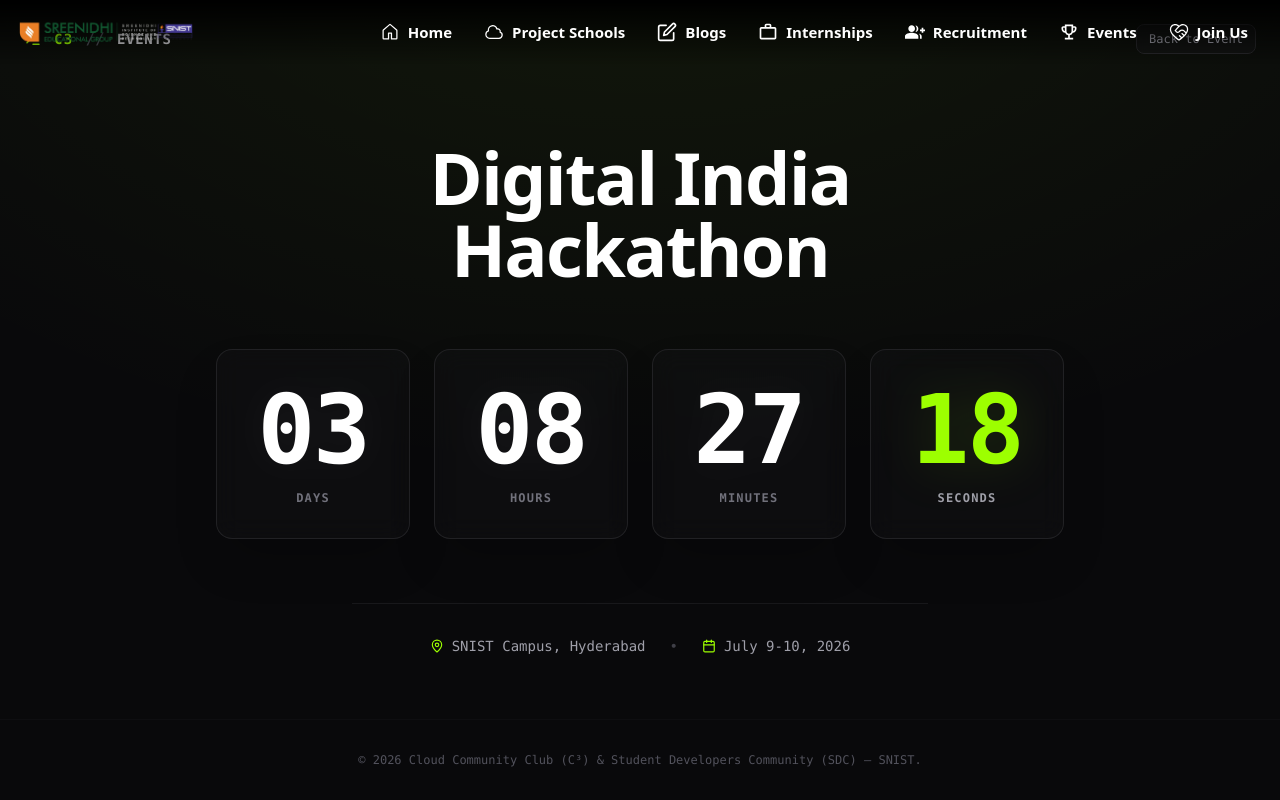
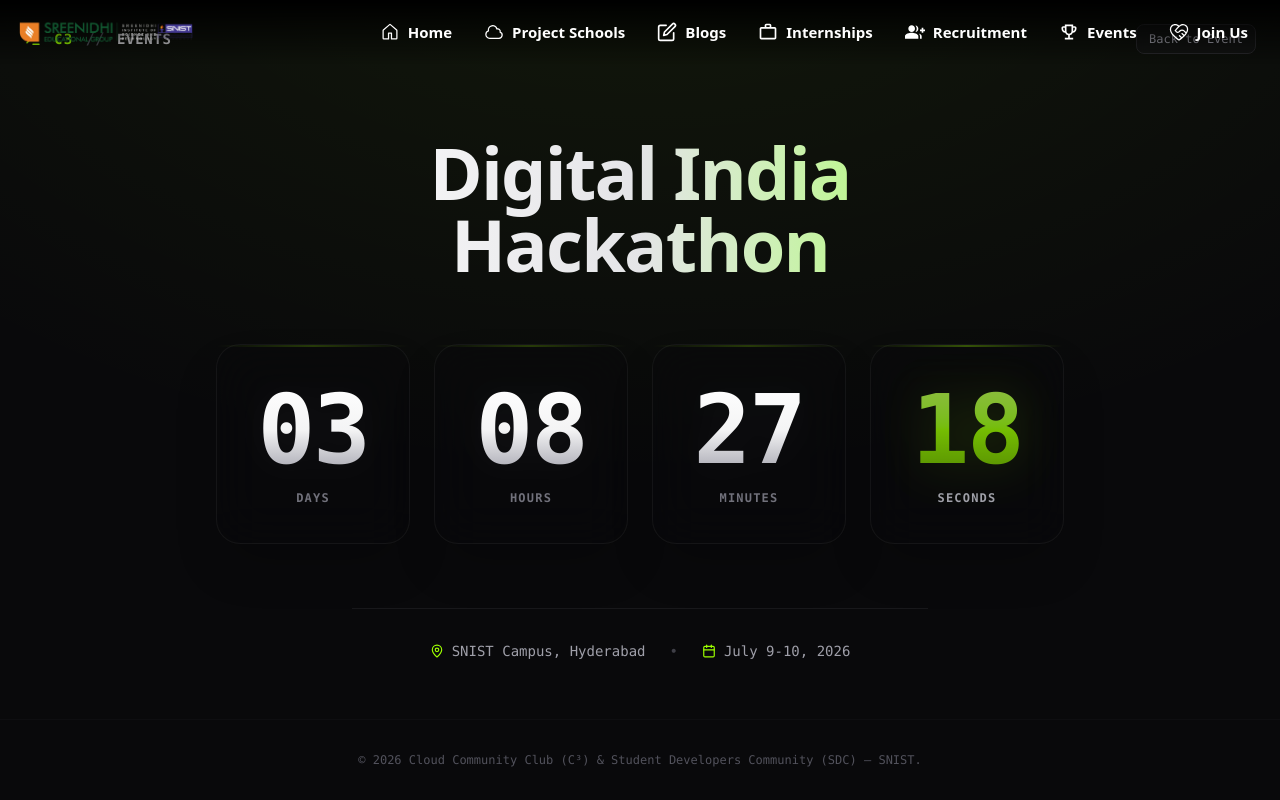
Before and after one commit to cloudcommunityclub/snist-website-fn, a Next.js app: page /events/digitalindia/countdown in a window 1280 px wide. Built offline with nearby package versions, Linux system fonts and the light colour scheme; a web font is replaced by a local one.

Commit message:
style: make countdown page more fancy with glassmorphism, text gradients, and glowing effects

```diff
--- a/src/app/events/digitalindia/countdown/page.tsx
+++ b/src/app/events/digitalindia/countdown/page.tsx
@@ -94,7 +94,7 @@
             {/* Main Content Area */}
             <main className="flex-1 flex flex-col items-center justify-center w-full max-w-4xl mx-auto px-6 py-12 z-10 text-center">
                 {/* Event Heading */}
-                <h1 className="text-4xl sm:text-6xl lg:text-7xl font-black tracking-tight text-white mb-16 max-w-3xl leading-none">
+                <h1 className="text-4xl sm:text-6xl lg:text-7xl font-black tracking-tight mb-16 max-w-3xl leading-none bg-gradient-to-r from-white via-zinc-200 to-[#9dff00] bg-clip-text text-transparent">
                     {EVENT_TITLE}
                 </h1>
 
@@ -119,36 +119,36 @@
                     /* Countdown Grid */
                     <div className="grid grid-cols-2 md:grid-cols-4 gap-4 sm:gap-6 w-full max-w-4xl mb-16">
                         {/* Days */}
-                        <div className="bg-zinc-900/30 border border-zinc-800/80 rounded-2xl p-6 sm:p-8 backdrop-blur-md relative group hover:border-zinc-700/50 transition-colors shadow-2xl flex flex-col items-center justify-center min-h-[140px] sm:min-h-[180px]">
-                            <div className="absolute inset-x-0 bottom-0 h-[2px] bg-gradient-to-r from-transparent via-[#9dff00]/30 to-transparent opacity-0 group-hover:opacity-100 transition-opacity" />
-                            <div className="text-6xl sm:text-7xl md:text-8xl font-black font-mono text-white tracking-tight leading-none mb-3 drop-shadow-[0_0_20px_rgba(255,255,255,0.05)]">
+                        <div className="bg-zinc-950/40 border border-white/5 rounded-3xl p-6 sm:p-8 backdrop-blur-xl relative group hover:border-[#9dff00]/30 hover:shadow-[0_0_30px_-5px_rgba(157,255,0,0.12)] transition-all duration-300 flex flex-col items-center justify-center min-h-[150px] sm:min-h-[200px] shadow-2xl">
+                            <div className="absolute top-0 inset-x-0 h-[2px] bg-gradient-to-r from-transparent via-[#9dff00]/40 to-transparent rounded-t-3xl opacity-50 group-hover:opacity-100 transition-opacity" />
+                            <div className="text-6xl sm:text-7xl md:text-8xl font-black font-mono tracking-tight leading-none mb-3 drop-shadow-[0_0_20px_rgba(255,255,255,0.05)] bg-gradient-to-b from-white via-zinc-100 to-zinc-400 bg-clip-text text-transparent">
                                 {String(timeLeft.days).padStart(2, '0')}
                             </div>
                             <div className="text-[10px] sm:text-xs font-mono text-zinc-500 uppercase tracking-widest font-semibold">Days</div>
                         </div>
 
                         {/* Hours */}
-                        <div className="bg-zinc-900/30 border border-zinc-800/80 rounded-2xl p-6 sm:p-8 backdrop-blur-md relative group hover:border-zinc-700/50 transition-colors shadow-2xl flex flex-col items-center justify-center min-h-[140px] sm:min-h-[180px]">
-                            <div className="absolute inset-x-0 bottom-0 h-[2px] bg-gradient-to-r from-transparent via-[#9dff00]/30 to-transparent opacity-0 group-hover:opacity-100 transition-opacity" />
-                            <div className="text-6xl sm:text-7xl md:text-8xl font-black font-mono text-white tracking-tight leading-none mb-3 drop-shadow-[0_0_20px_rgba(255,255,255,0.05)]">
+                        <div className="bg-zinc-950/40 border border-white/5 rounded-3xl p-6 sm:p-8 backdrop-blur-xl relative group hover:border-[#9dff00]/30 hover:shadow-[0_0_30px_-5px_rgba(157,255,0,0.12)] transition-all duration-300 flex flex-col items-center justify-center min-h-[150px] sm:min-h-[200px] shadow-2xl">
+                            <div className="absolute top-0 inset-x-0 h-[2px] bg-gradient-to-r from-transparent via-[#9dff00]/40 to-transparent rounded-t-3xl opacity-50 group-hover:opacity-100 transition-opacity" />
+                            <div className="text-6xl sm:text-7xl md:text-8xl font-black font-mono tracking-tight leading-none mb-3 drop-shadow-[0_0_20px_rgba(255,255,255,0.05)] bg-gradient-to-b from-white via-zinc-100 to-zinc-400 bg-clip-text text-transparent">
                                 {String(timeLeft.hours).padStart(2, '0')}
                             </div>
                             <div className="text-[10px] sm:text-xs font-mono text-zinc-500 uppercase tracking-widest font-semibold">Hours</div>
                         </div>
 
                         {/* Minutes */}
-                        <div className="bg-zinc-900/30 border border-zinc-800/80 rounded-2xl p-6 sm:p-8 backdrop-blur-md relative group hover:border-zinc-700/50 transition-colors shadow-2xl flex flex-col items-center justify-center min-h-[140px] sm:min-h-[180px]">
-                            <div className="absolute inset-x-0 bottom-0 h-[2px] bg-gradient-to-r from-transparent via-[#9dff00]/30 to-transparent opacity-0 group-hover:opacity-100 transition-opacity" />
-                            <div className="text-6xl sm:text-7xl md:text-8xl font-black font-mono text-white tracking-tight leading-none mb-3 drop-shadow-[0_0_20px_rgba(255,255,255,0.05)]">
+                        <div className="bg-zinc-950/40 border border-white/5 rounded-3xl p-6 sm:p-8 backdrop-blur-xl relative group hover:border-[#9dff00]/30 hover:shadow-[0_0_30px_-5px_rgba(157,255,0,0.12)] transition-all duration-300 flex flex-col items-center justify-center min-h-[150px] sm:min-h-[200px] shadow-2xl">
+                            <div className="absolute top-0 inset-x-0 h-[2px] bg-gradient-to-r from-transparent via-[#9dff00]/40 to-transparent rounded-t-3xl opacity-50 group-hover:opacity-100 transition-opacity" />
+                            <div className="text-6xl sm:text-7xl md:text-8xl font-black font-mono tracking-tight leading-none mb-3 drop-shadow-[0_0_20px_rgba(255,255,255,0.05)] bg-gradient-to-b from-white via-zinc-100 to-zinc-400 bg-clip-text text-transparent">
                                 {String(timeLeft.minutes).padStart(2, '0')}
                             </div>
                             <div className="text-[10px] sm:text-xs font-mono text-zinc-500 uppercase tracking-widest font-semibold">Minutes</div>
                         </div>
 
                         {/* Seconds */}
-                        <div className="bg-zinc-900/30 border border-zinc-800/80 rounded-2xl p-6 sm:p-8 backdrop-blur-md relative group hover:border-zinc-700/50 transition-colors shadow-2xl flex flex-col items-center justify-center min-h-[140px] sm:min-h-[180px]">
-                            <div className="absolute inset-x-0 bottom-0 h-[2px] bg-gradient-to-r from-transparent via-[#9dff00]/30 to-transparent opacity-0 group-hover:opacity-100 transition-opacity" />
-                            <div className="text-6xl sm:text-7xl md:text-8xl font-black font-mono text-[#9dff00] tracking-tight leading-none mb-3 drop-shadow-[0_0_25px_rgba(157,255,0,0.15)]">
+                        <div className="bg-zinc-950/40 border border-white/5 rounded-3xl p-6 sm:p-8 backdrop-blur-xl relative group hover:border-[#9dff00]/30 hover:shadow-[0_0_30px_-5px_rgba(157,255,0,0.2)] transition-all duration-300 flex flex-col items-center justify-center min-h-[150px] sm:min-h-[200px] shadow-2xl">
+                            <div className="absolute top-0 inset-x-0 h-[2px] bg-gradient-to-r from-transparent via-[#9dff00]/50 to-transparent rounded-t-3xl opacity-60 group-hover:opacity-100 transition-opacity" />
+                            <div className="text-6xl sm:text-7xl md:text-8xl font-black font-mono tracking-tight leading-none mb-3 drop-shadow-[0_0_25px_rgba(157,255,0,0.25)] bg-gradient-to-b from-[#c0ff55] via-[#9dff00] to-[#72bd00] bg-clip-text text-transparent animate-pulse">
                                 {String(timeLeft.seconds).padStart(2, '0')}
                             </div>
                             <div className="text-[10px] sm:text-xs font-mono text-zinc-400 uppercase tracking-widest font-semibold">Seconds</div>
```
